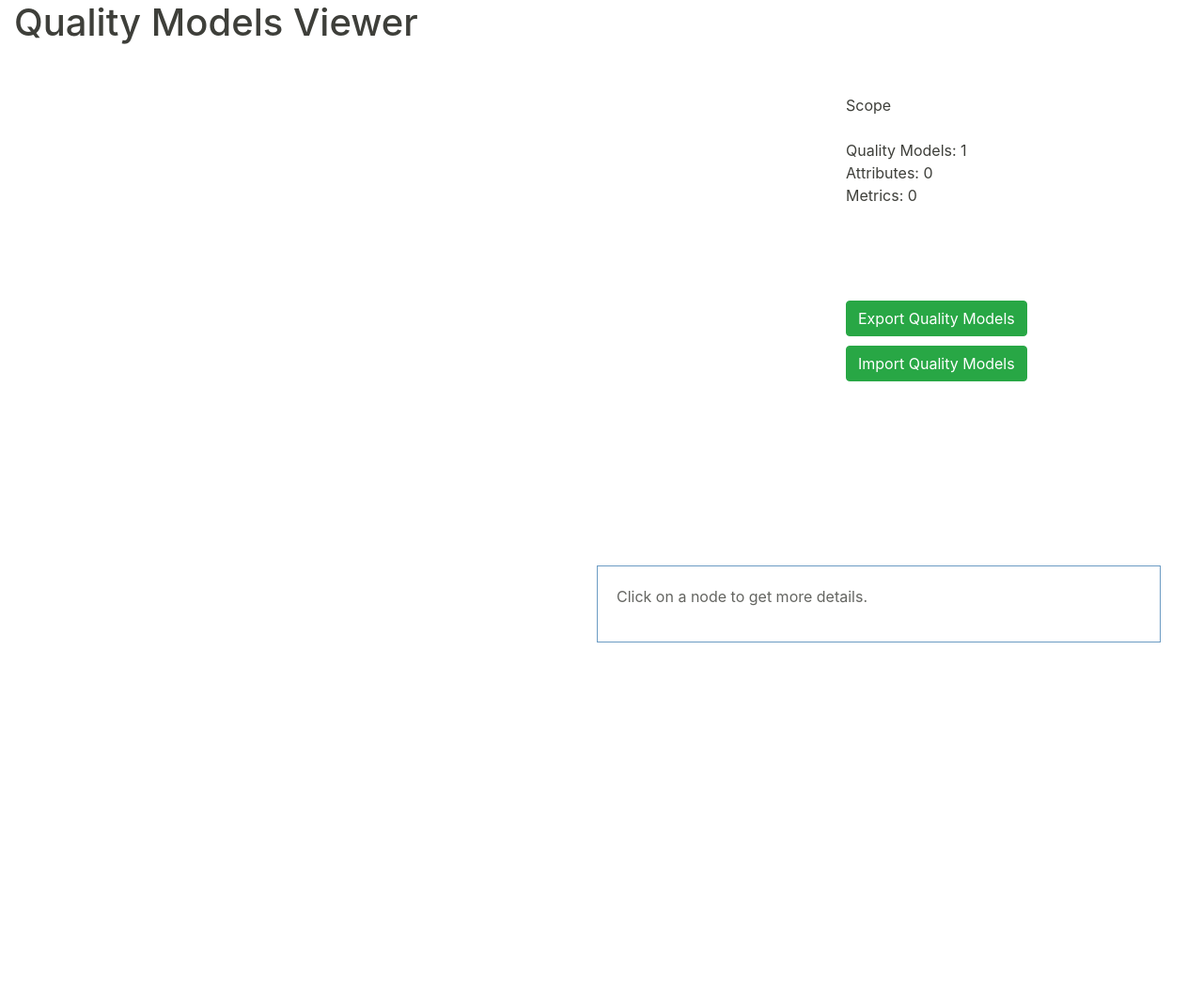
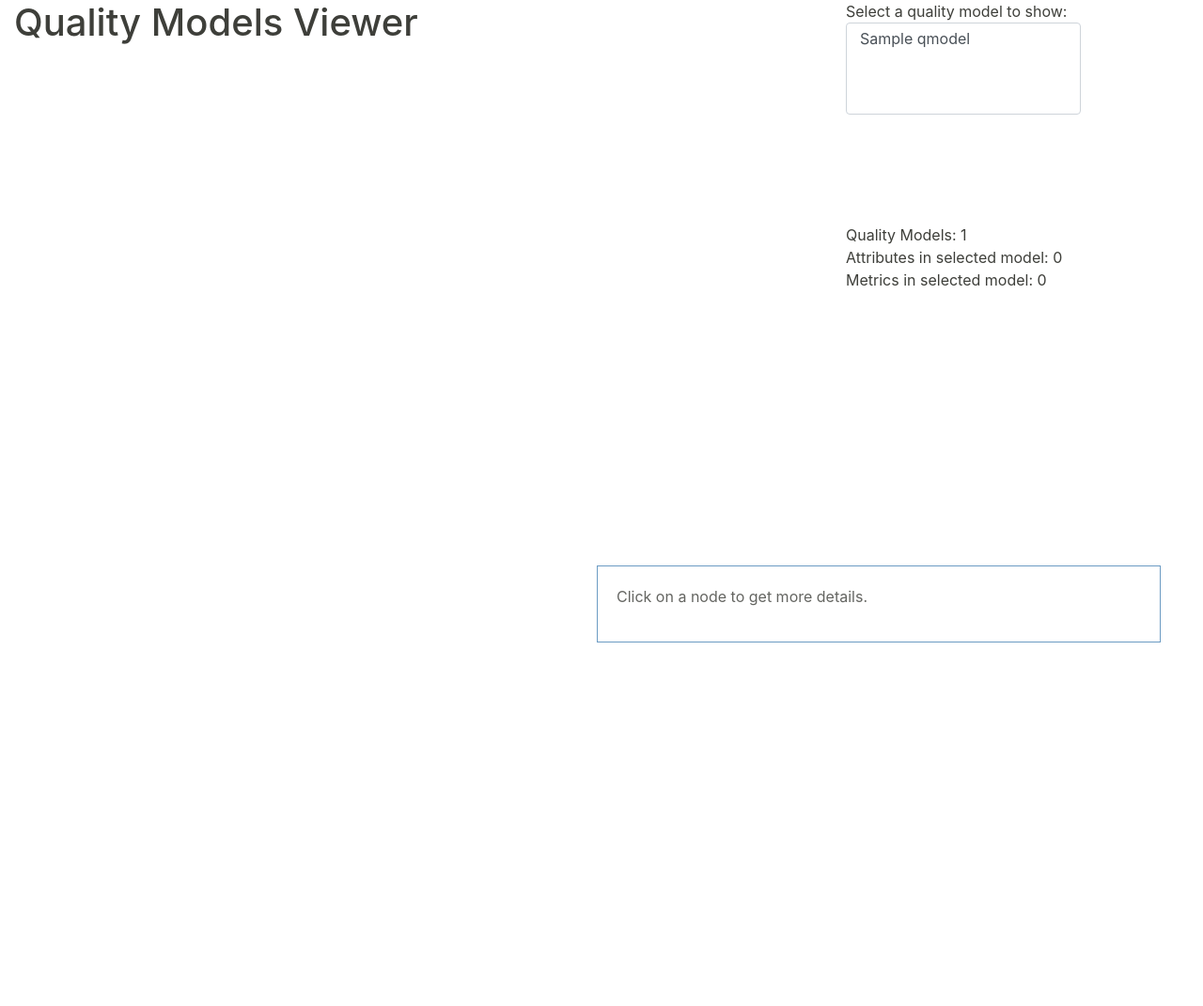
Before and after one commit to Bitergia/prosoul, a Django app: template django_meditor/meditor/templates/meditor/viewer.html in a window 1280 px wide. Shown: the part 56-1127 px from the top of the page at 94% size. Run offline with Django 3.2, Linux system fonts and the light colour scheme; tables that the repository leaves empty hold one stand-in row (values such as "Sample post"); the template is opened without the code that fills it: values that come from a table or form of the project are taken from there, most other values are stand-ins (such as "Sample title", 1, 10 or a date in 2020); some libraries are stand-ins or nearby versions.

Commit message:
[viewer] Add support for selecting que quality model to be shown

```diff
--- a/django_meditor/meditor/templates/meditor/viewer.html
+++ b/django_meditor/meditor/templates/meditor/viewer.html
@@ -23,15 +23,32 @@
 
 <!-- RIGHT COLUMN -->
 <div>
+  <div class="form-group">
+    Select a quality model to show:
+    <form>
+      <select style="width:20%;" name="qmodel_selected" multiple class="form-control"
+      rows="4" onchange="submit()">
+        {% for qmodel in qmodels %}
+          {% if qmodel.name == qmodel_selected %}
+            <option selected>{{qmodel.name}}</option>
+          {% else %}
+            <option>{{qmodel.name}}</option>
+          {% endif %}
+        {% endfor %}
+      </select>
+    </form>
+  </div>
+
     <div style="height:100px"></div>
-    Scope<br><br>
-    Quality Models: 1<br>
-    Attributes: {{attributes_data.children|length}}<br>
-    Metrics: {{metrics_data.children|length}}<br>
+    Quality Models: {{qmodels|length}}<br>
+    Attributes in selected model: {{attributes_data.children|length}}<br>
+    Metrics in selected model: {{metrics_data.children|length}}<br>
+    <!--
     <div style="height:100px"></div>
     <a href="?project={{project_selected}}&export_file=project.json" class="btn btn-success" role="button">Export Quality Models</a>
     <div style="height:10px"></div>
     <a href="?project={{project_selected}}&import_file=project.json" class="btn btn-success" role="button">Import Quality Models</a>
+    -->
 </div>
 <!-- END RIGHT COLUMN -->
 {% endblock %}
```
Also changed, not shown: django_meditor/meditor/views.py (+7 -2 lines).
